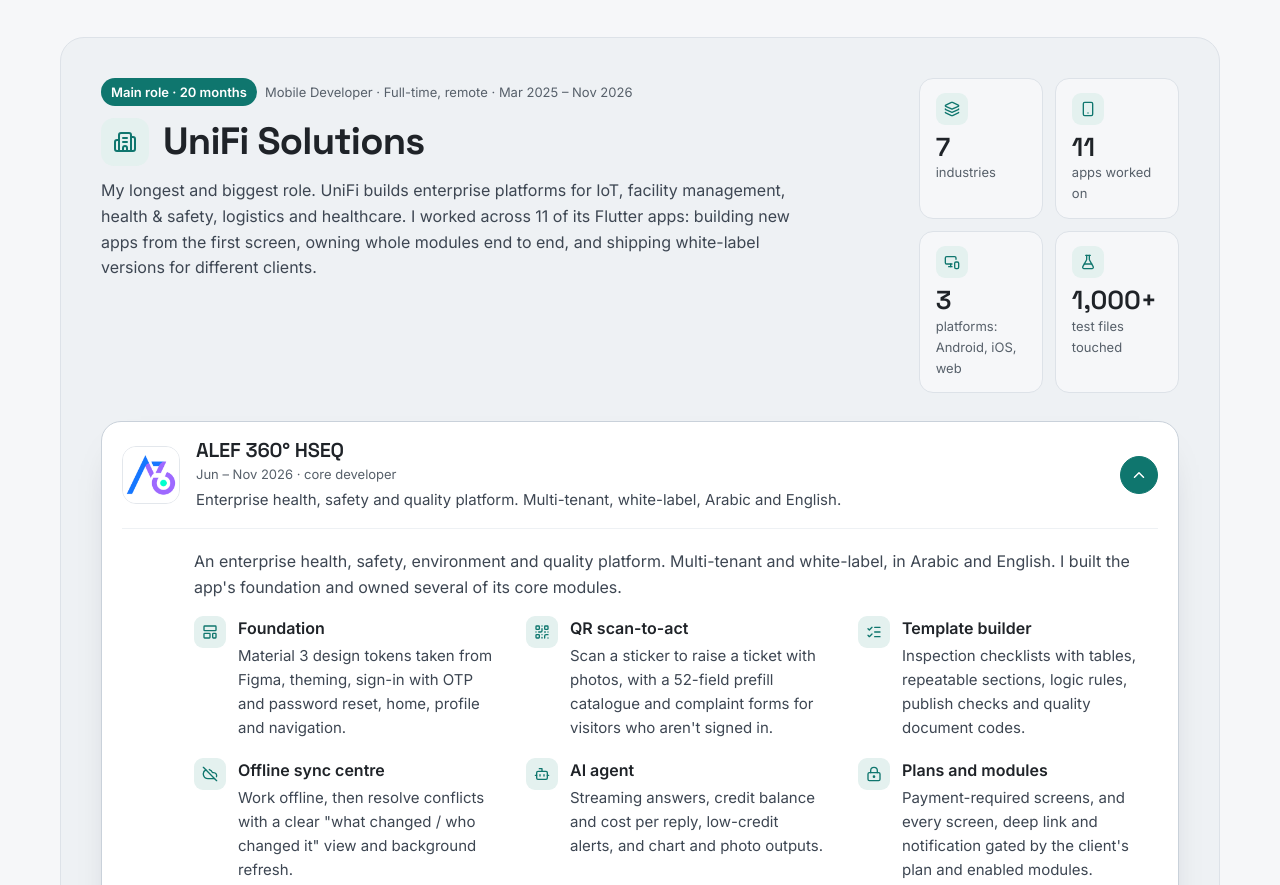
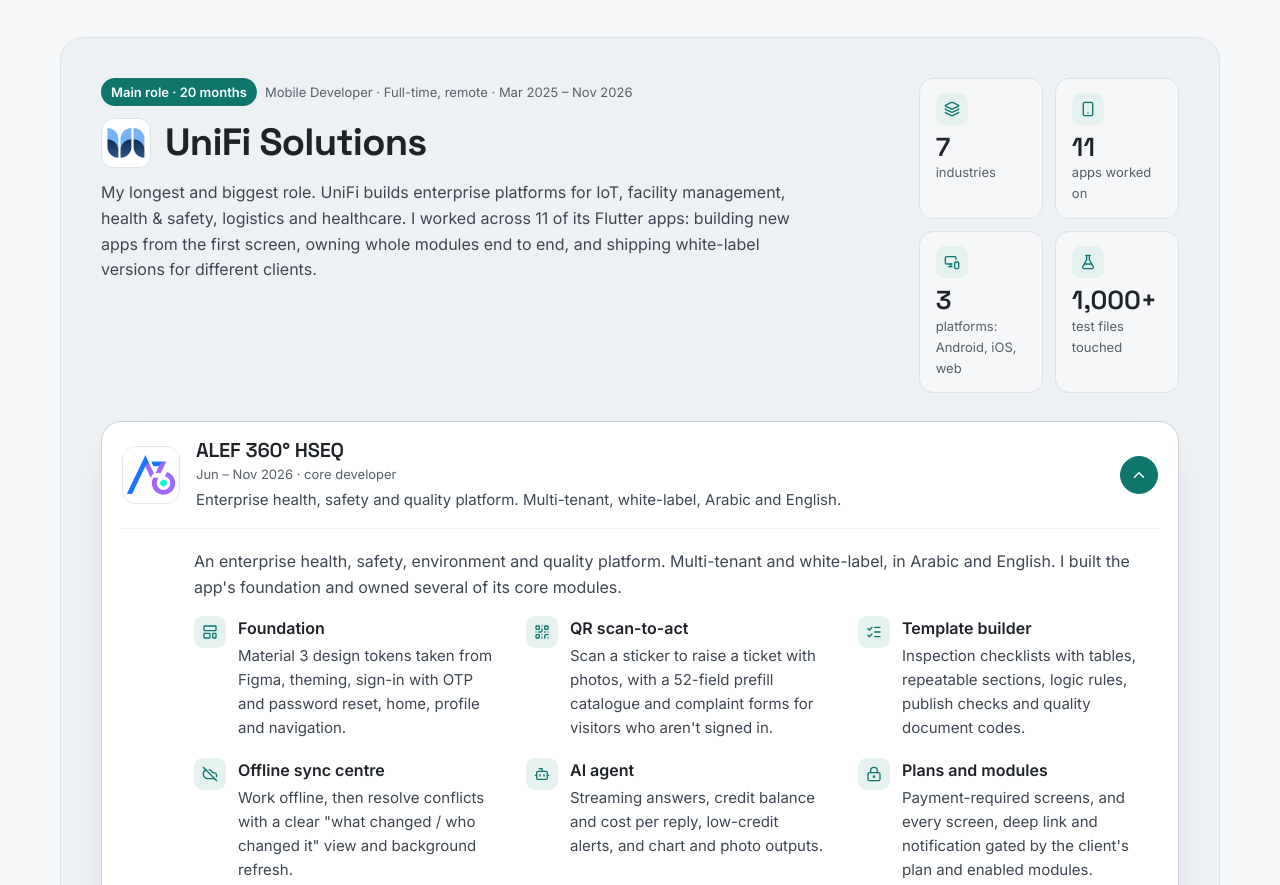
Before and after one commit to mosabKilani/mosabKilani.github.io, a plain HTML site: page index.html in a window 1280 px wide. Shown: the part 2045-2930 px from the top of the page. Drawn offline with Linux system fonts and the light colour scheme.

Commit message:
Use the UniFi logo in Work and Experience
Co-Authored-By: Claude Opus 5.5 <noreply@anthropic.com>

```diff
--- a/index.html
+++ b/index.html
@@ -238,7 +238,7 @@ html:not(.js) .expand-all{display:none}
             <span style="font-size: 13px; color: #57606A">Mobile Developer · Full-time, remote · Mar 2025 – Nov 2026</span>
           </div>
           <div style="display: flex; align-items: center; gap: 14px">
-            <span class="ico lg"><svg class="i" aria-hidden="true" width="18" height="18" viewBox="0 0 24 24" fill="none" stroke="currentColor" stroke-width="2" stroke-linecap="round" stroke-linejoin="round"><path d="M10 12h4"/><path d="M10 8h4"/><path d="M14 21v-3a2 2 0 0 0-4 0v3"/><path d="M6 10H4a2 2 0 0 0-2 2v7a2 2 0 0 0 2 2h16a2 2 0 0 0 2-2V9a2 2 0 0 0-2-2h-2"/><path d="M6 21V5a2 2 0 0 1 2-2h8a2 2 0 0 1 2 2v16"/></svg></span>
+            <img src="assets/app-icons/unifi.png" alt="" class="co-logo">
             <h3 id="unifi-title" class="co-title">UniFi Solutions</h3>
           </div>
           <p style="margin: 0; color: #3D4652; max-width: 720px">My longest and biggest role. UniFi builds enterprise platforms for IoT, facility management, health &amp; safety, logistics and healthcare. I worked across 11 of its Flutter apps: building new apps from the first screen, owning whole modules end to end, and shipping white-label versions for different clients.</p>
@@ -613,7 +613,7 @@ html:not(.js) .expand-all{display:none}
         <li style="display: flex; flex-wrap: wrap; gap: 8px 24px; padding: 28px 0">
           <p style="margin: 0; flex: 0 0 180px; color: #57606A; font-size: 15px">Mar 2025 – Nov 2026<br>Full-time</p>
           <div style="flex: 1 1 320px; min-width: 0; display: flex; gap: 16px; align-items: flex-start">
-            <span class="ico"><svg class="i" aria-hidden="true" width="18" height="18" viewBox="0 0 24 24" fill="none" stroke="currentColor" stroke-width="2" stroke-linecap="round" stroke-linejoin="round"><path d="M10 12h4"/><path d="M10 8h4"/><path d="M14 21v-3a2 2 0 0 0-4 0v3"/><path d="M6 10H4a2 2 0 0 0-2 2v7a2 2 0 0 0 2 2h16a2 2 0 0 0 2-2V9a2 2 0 0 0-2-2h-2"/><path d="M6 21V5a2 2 0 0 1 2-2h8a2 2 0 0 1 2 2v16"/></svg></span>
+            <img src="assets/app-icons/unifi.png" alt="" class="tl-logo">
             <div style="min-width: 0">
             <h3 style="margin: 0; font-family: 'Space Grotesk', sans-serif; font-size: 22px">Mobile Developer</h3>
             <p style="margin: 2px 0 8px; color: #0F766E; font-weight: 500">UniFi Solutions</p>
```
Also changed, not shown: assets/app-icons/unifi.png (added).
